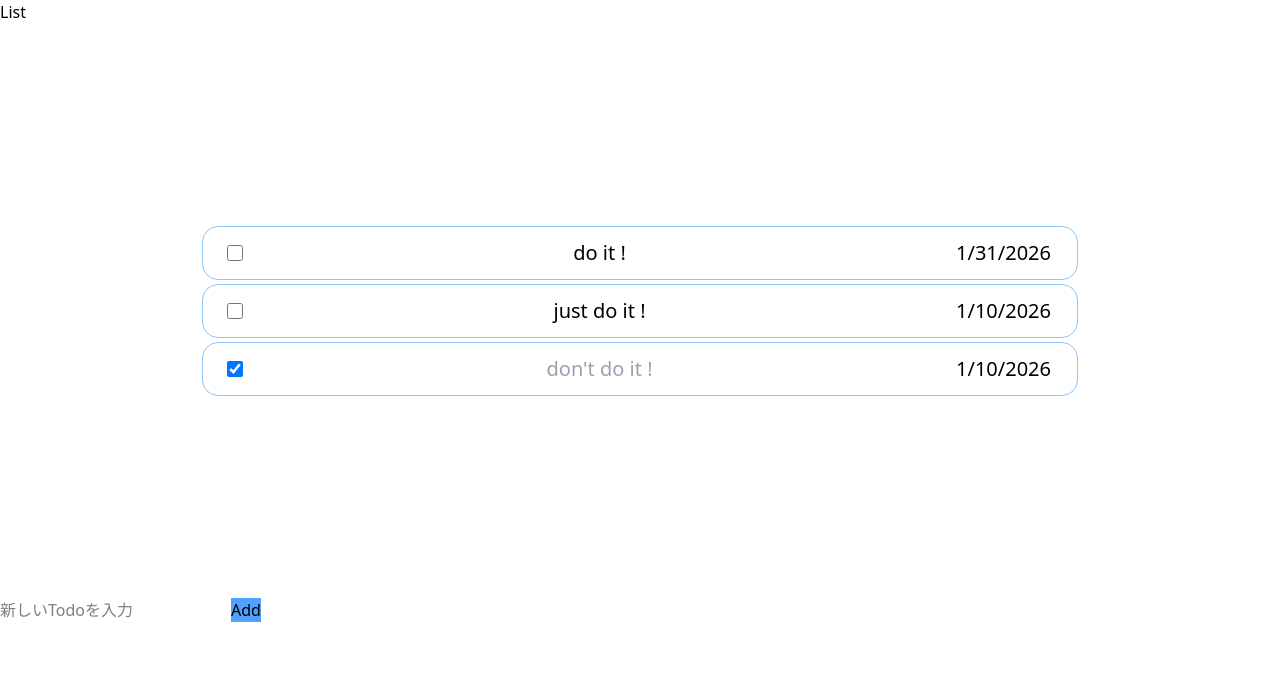
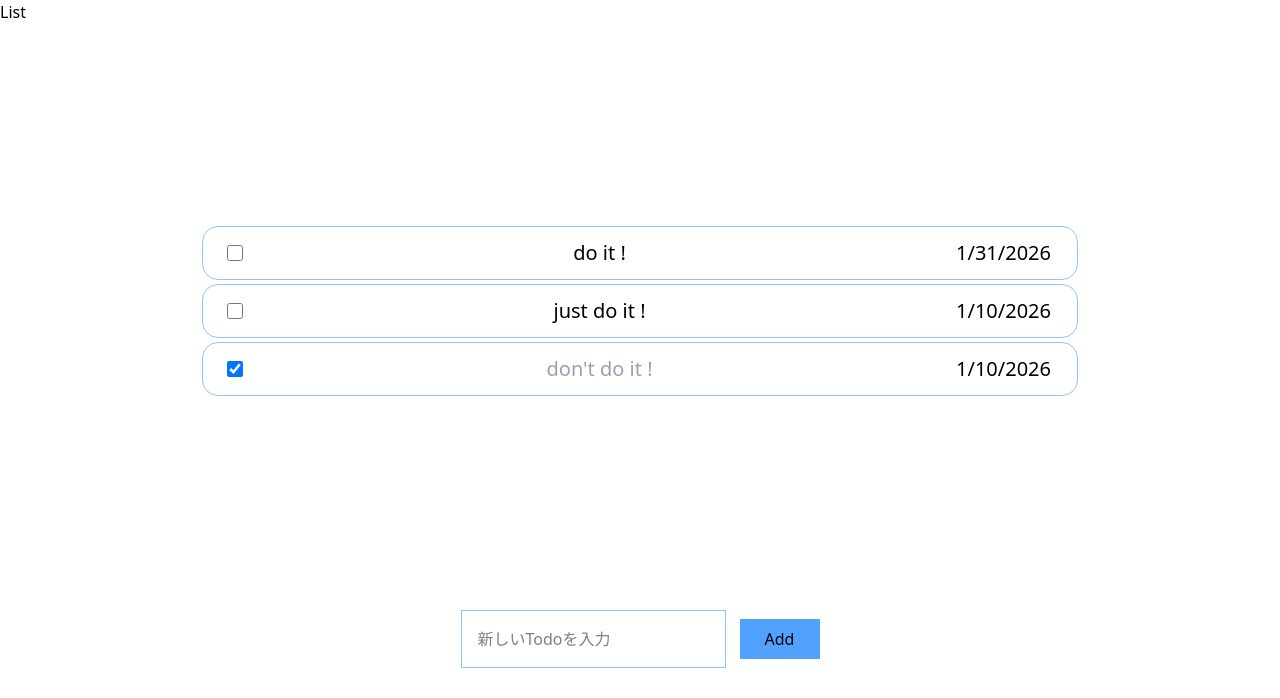
Before and after one commit to UdokuSeikou/todo-app, a React (Vite) app: page / in a window 1280 px wide. Shown: the top 698 px of the page. Built offline with nearby package versions, Linux system fonts and the light colour scheme.

Commit message:
AddTodoのAddボタンと入力フォームのスタイルを変更

```diff
--- a/src/components/ui/AddTodo/AddTodo.tsx
+++ b/src/components/ui/AddTodo/AddTodo.tsx
@@ -46,13 +46,13 @@ export default function AddTodo({ sendText }: AddTodoProps) {
 
 	return (
 		<form onSubmit={(e) => handleSubmit(e)}>
-			<div>
+			<div className="m-3 flex items-center justify-center">
 				<input
 					type="text"
 					name="textInput"
 					id="textInput"
 					placeholder="新しいTodoを入力"
-					className=""
+					className="border border-blue-300 p-4"
 					onChange={(e) => handlerOnChange(e)}
 					onKeyDown={(e) => handlerOnKeyDown(e)}
 					value={textValue}
@@ -60,7 +60,7 @@ export default function AddTodo({ sendText }: AddTodoProps) {
 				<button
 					type="submit"
 					disabled={isDisabled}
-					className="bg-blue-400"
+					className="ml-3.5 h-10 w-20 bg-blue-400"
 				>
 					Add
 				</button>
--- a/src/pages/Index.tsx
+++ b/src/pages/Index.tsx
@@ -33,7 +33,7 @@ export default function Index() {
 
 	return (
 		<>
-			<div>
+			<div className="flex h-screen flex-col">
 				<TodoList
 					todos={todoList}
 					onToggleComplete={onToggleComplete}
```
